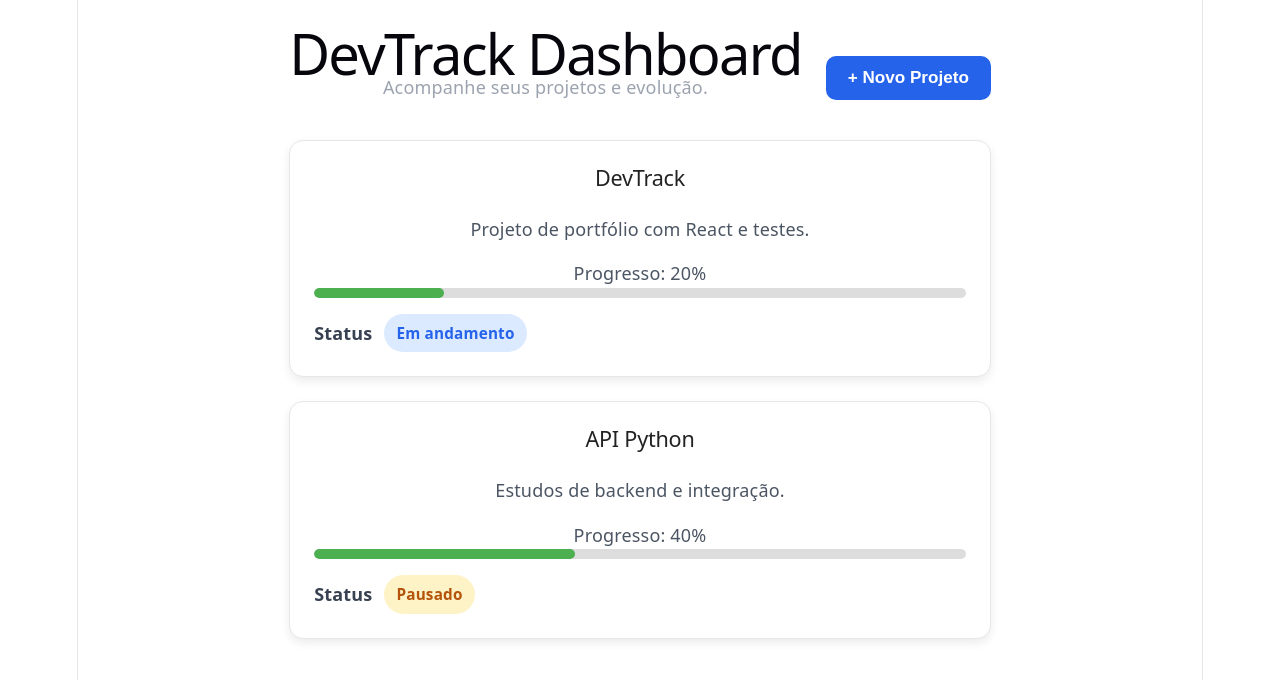
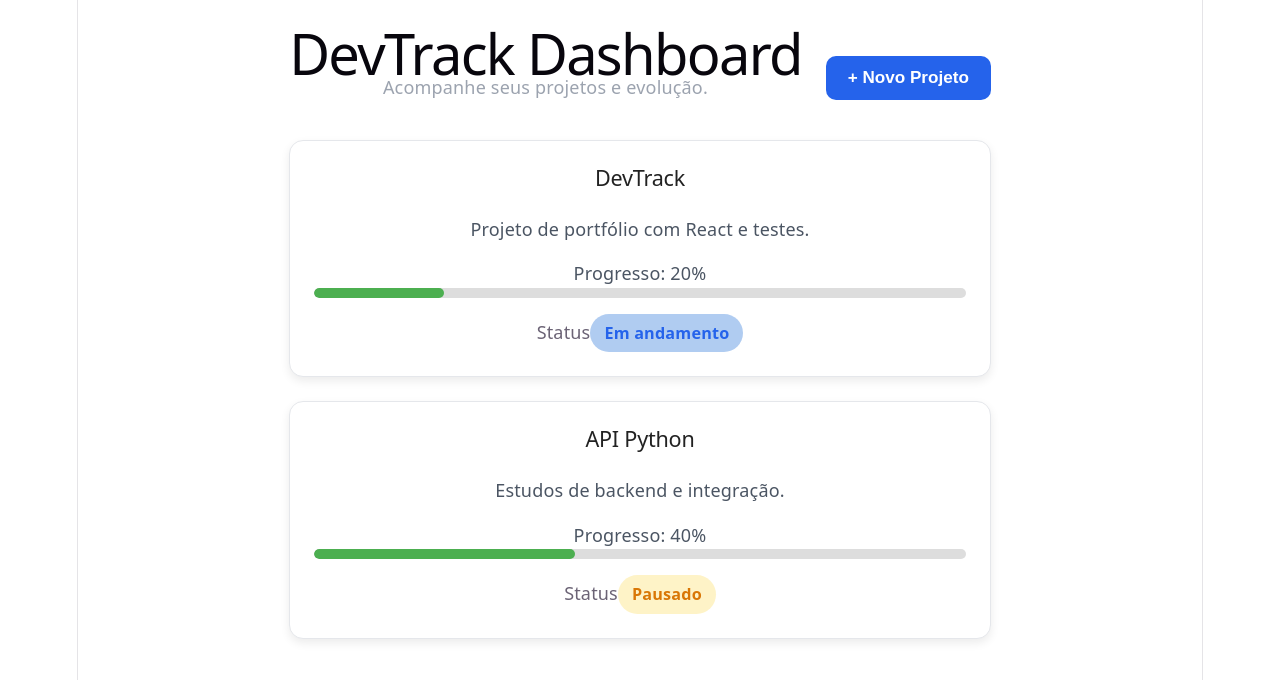
Before and after one commit to nicolasathayde/devtrack, a React (Vite) app: page / in a window 1280 px wide. Shown: the top 680 px of the page. Built offline with nearby package versions, Linux system fonts and the light colour scheme.

Commit message:
Add dynamic project creation

```diff
--- a/src/components/Modal.jsx
+++ b/src/components/Modal.jsx
@@ -6,6 +6,24 @@ function Modal({ onClose, onAddProject }) {
   const [description, setDescription] = useState('')
   const [progress, setProgress] = useState(0)
   const [status, setStatus] = useState('Em andamento')
+
+  function handleSubmit(event) {
+  event.preventDefault()
+  const newProject = {
+    name,
+    description,
+    progress: Number(progress),
+    status
+  }
+  onAddProject(newProject)
+  setName('')
+  setDescription('')
+  setProgress(0)
+  setStatus('Em andamento')
+
+  onClose()
+}
+
   return (
     <div className="modal-overlay">
       <div className="modal">
@@ -20,7 +38,10 @@ function Modal({ onClose, onAddProject }) {
           </button>
         </div>
 
-        <form className="project-form">
+        <form
+          className="project-form"
+          onSubmit={handleSubmit}
+        >
         <label>
           Nome do projeto
           <input
--- a/src/components/ProjectCard.css
+++ b/src/components/ProjectCard.css
@@ -31,38 +31,25 @@ article:hover {
 }
 
 .status {
-  font-size: 0.95rem;
-  color: #374151;
+  display: inline-flex;
+  align-items: center;
+  padding: 6px 14px;
+  border-radius: 999px;
+  font-size: 0.9rem;
+  font-weight: 600;
 }
 
-.status strong {
+.status-em-andamento {
+  background-color: #b0ccf1;
   color: #2563eb;
 }
 
-.status-container {
-  display: flex;
-  align-items: center;
-  gap: 12px;
+.status-pausado {
+  background-color: #fef3c7;
+  color: #d97706;
 }
 
-.status-label {
-  font-weight: 600;
-  color: #374151;
+.status-concluido {
+  background-color: #afe9c3;
+  color: #16a34a;
 }
-
-.status-badge {
-  padding: 6px 12px;
-  border-radius: 999px;
-  font-size: 0.85rem;
-  font-weight: 600;
-}
-
-.em-andamento {
-  background: #dbeafe;
-  color: #2563eb;
-}
-
-.pausado {
-  background: #fef3c7;
-  color: #b45309;
-}
--- a/src/components/ProjectCard.jsx
+++ b/src/components/ProjectCard.jsx
@@ -13,7 +13,12 @@ function ProjectCard({ name, description, progress, status }) {
       <div className="status-container">
       <span className="status-label">Status</span>
 
-      <span className={`status-badge ${status.toLowerCase().replace(' ', '-')}`}>
+      <span className={`status status-${status
+        .toLowerCase()
+        .normalize('NFD')
+        .replace(/[\u0300-\u036f]/g, '')
+        .replace(' ', '-')
+      }`}>
         {status}
       </span>
       </div>
```
